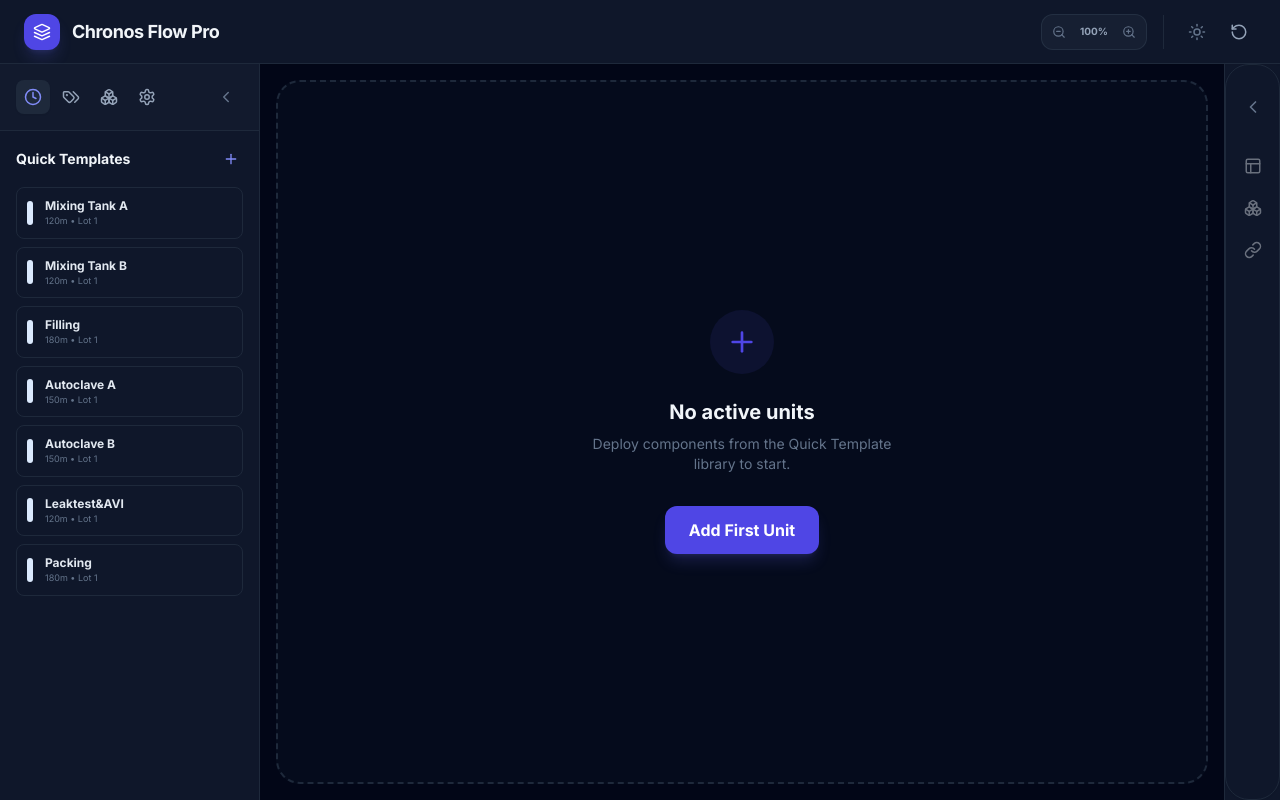
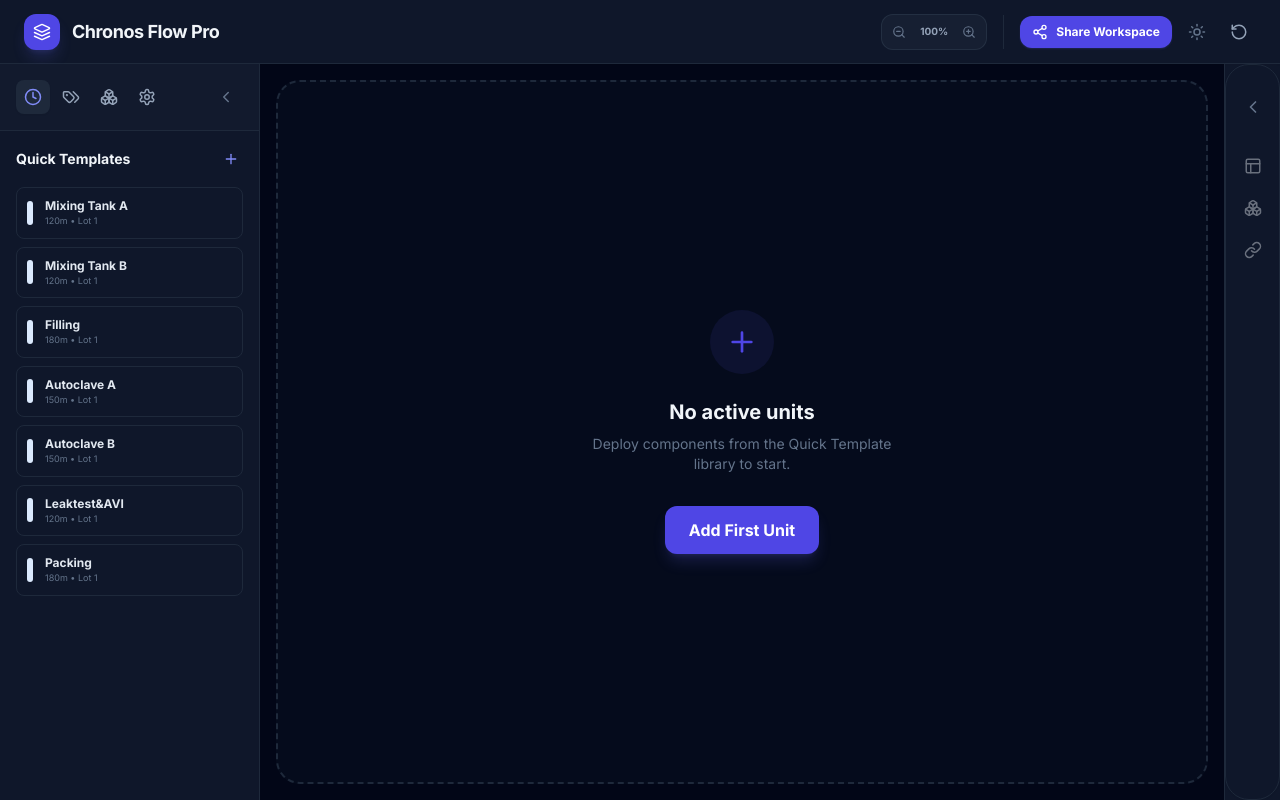
Before and after one commit to phonanb/Chronos-Flow-Pro, a React (Vite) app: page / in a window 1280 px wide. Built offline with nearby package versions, Linux system fonts and the light colour scheme.

Commit message:
feat: Add share functionality to Chronos Flow
Introduces the capability to share Chronos Flow schedules via URL. This change includes UI elements and state management to support sharing and user feedback related to this feature.

```diff
--- a/App.tsx
+++ b/App.tsx
@@ -5,7 +5,7 @@ import Sidebar from './components/Sidebar';
 import Timeline from './components/Timeline';
 import DetailPanel from './components/DetailPanel';
 import { START_HOUR, END_HOUR, INITIAL_PROFILES, INITIAL_CATEGORIES, INITIAL_RESOURCES } from './constants';
-import { Layers, Moon, Sun, ZoomIn, ZoomOut, Library, LayoutGrid, Settings2, RotateCcw, Plus } from 'lucide-react';
+import { Layers, Moon, Sun, ZoomIn, ZoomOut, Library, LayoutGrid, Settings2, RotateCcw, Plus, Share2, Check } from 'lucide-react';
 import { downloadFile, generateCSV } from './utils';
 
 type MobileTab = 'sidebar' | 'timeline' | 'detail';
@@ -31,6 +31,7 @@ const App: React.FC = () => {
   const [zoom, setZoom] = useState(() => loadState('cfp_zoom', 1.0));
   const [mobileTab, setMobileTab] = useState<MobileTab>('timeline');
   const [isCenterFullScreen, setIsCenterFullScreen] = useState(false);
+  const [shareFeedback, setShareFeedback] = useState(false);
 
   const [isLeftPanelOpen, setIsLeftPanelOpen] = useState(window.innerWidth > 1024);
   const [isRightPanelOpen, setIsRightPanelOpen] = useState(window.innerWidth > 1280);
@@ -39,6 +40,30 @@ const App: React.FC = () => {
   const [rightWidth, setRightWidth] = useState(() => loadState('cfp_rightWidth', 320));
 
   const resizingRef = useRef<'left' | 'right' | null>(null);
+
+  // Handle Shared URL Data
+  useEffect(() => {
+    const hash = window.location.hash;
+    if (hash.startsWith('#share=')) {
+      try {
+        const encodedData = hash.replace('#share=', '');
+        const decodedData = JSON.parse(decodeURIComponent(escape(atob(encodedData))));
+
+        if (decodedData.blocks) setBlocks(decodedData.blocks);
+        if (decodedData.profiles) setProfiles(decodedData.profiles);
+        if (decodedData.categories) setCategories(decodedData.categories);
+        if (decodedData.resources) setResources(decodedData.resources);
+        if (decodedData.lunchRule) setLunchRule(decodedData.lunchRule);
+        if (decodedData.eveningRule) setEveningRule(decodedData.eveningRule);
+
+        // Clear hash after loading to prevent accidental re-loads
+        window.history.replaceState(null, '', window.location.pathname);
+        alert("Configuration loaded from shared link!");
+      } catch (e) {
+        console.error("Failed to parse shared data", e);
+      }
+    }
+  }, []);
 
   useEffect(() => {
     localStorage.setItem('cfp_blocks', JSON.stringify(blocks));
@@ -85,6 +110,28 @@ const App: React.FC = () => {
     };
   }, []);
 
+  const handleShare = () => {
+    const stateToShare = {
+      blocks,
+      profiles,
+      categories,
+      resources,
+      lunchRule,
+      eveningRule
+    };
+    const jsonStr = JSON.stringify(stateToShare);
+    const encoded = btoa(unescape(encodeURIComponent(jsonStr)));
+    const shareUrl = `${window.location.origin}${window.location.pathname}#share=${encoded}`;
+
+    navigator.clipboard.writeText(shareUrl).then(() => {
+      setShareFeedback(true);
+      setTimeout(() => setShareFeedback(false), 2000);
+    }).catch(err => {
+      alert("Failed to copy link. Check console.");
+      console.error(err);
+    });
+  };
+
   const handleAddBlockAtPosition = (profile: ProfileBlock, startTime: number, lane: number) => {
     const newBlock: TimeBlock = {
       id: Math.random().toString(36).substr(2, 9),
@@ -120,7 +167,6 @@ const App: React.FC = () => {
     if (!block) return;
     const blockEndTime = block.startTime + block.duration;
 
-    // Check lunch first, then evening
     let splitPoint = block.startTime + Math.floor(block.duration / 2);
     if (lunchRule.enabled && block.startTime < lunchRule.endTime && blockEndTime > lunchRule.startTime) {
       splitPoint = lunchRule.startTime;
@@ -191,10 +237,17 @@ const App: React.FC = () => {
                 <button onClick={() => setZoom(Math.min(3, zoom + 0.1))} className="p-1.5 rounded-lg hover:bg-white dark:hover:bg-slate-700 text-slate-500 transition-all"><ZoomIn size={14} /></button>
              </div>
              <div className="flex items-center gap-2 border-l dark:border-slate-800 pl-4">
+                <button
+                  onClick={handleShare}
+                  className={`flex items-center gap-2 px-3 py-2 rounded-xl text-xs font-bold transition-all shadow-sm ${shareFeedback ? 'bg-emerald-500 text-white shadow-emerald-500/20' : 'bg-indigo-600 text-white shadow-indigo-500/20 hover:bg-indigo-700'}`}
+                >
+                  {shareFeedback ? <Check size={16} /> : <Share2 size={16} />}
+                  <span className="hidden sm:inline">{shareFeedback ? 'Link Copied' : 'Share Workspace'}</span>
+                </button>
                 <button onClick={() => setIsDarkMode(!isDarkMode)} className="p-2 hover:bg-slate-100 dark:hover:bg-slate-800 rounded-xl text-slate-500 transition-colors">
                   {isDarkMode ? <Sun size={18} /> : <Moon size={18} />}
                 </button>
-                <button onClick={() => { if(confirm('Reset workspace?')) { localStorage.clear(); window.location.reload(); } }} className="p-2 hover:bg-red-50 dark:hover:bg-red-900/20 text-slate-400 hover:text-red-500 transition-colors rounded-xl"><RotateCcw size={18} /></button>
+                <button onClick={() => { if(confirm('Reset workspace?')) { localStorage.clear(); window.location.reload(); } }} className="p-2 hover:bg-red-50 dark:hover:bg-red-900/20 text-slate-400 hover:text-red-500 transition-colors rounded-xl" title="Reset Workspace"><RotateCcw size={18} /></button>
              </div>
           </div>
         </nav>
```
